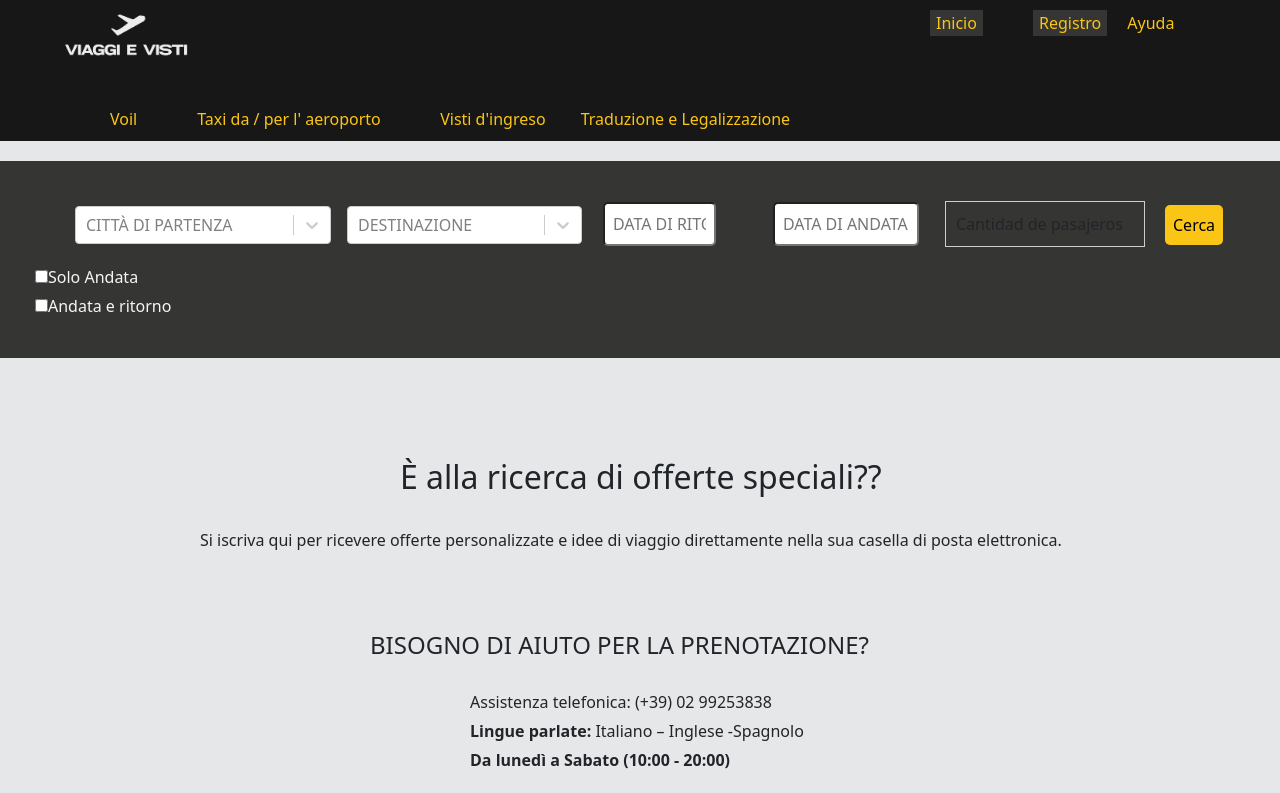
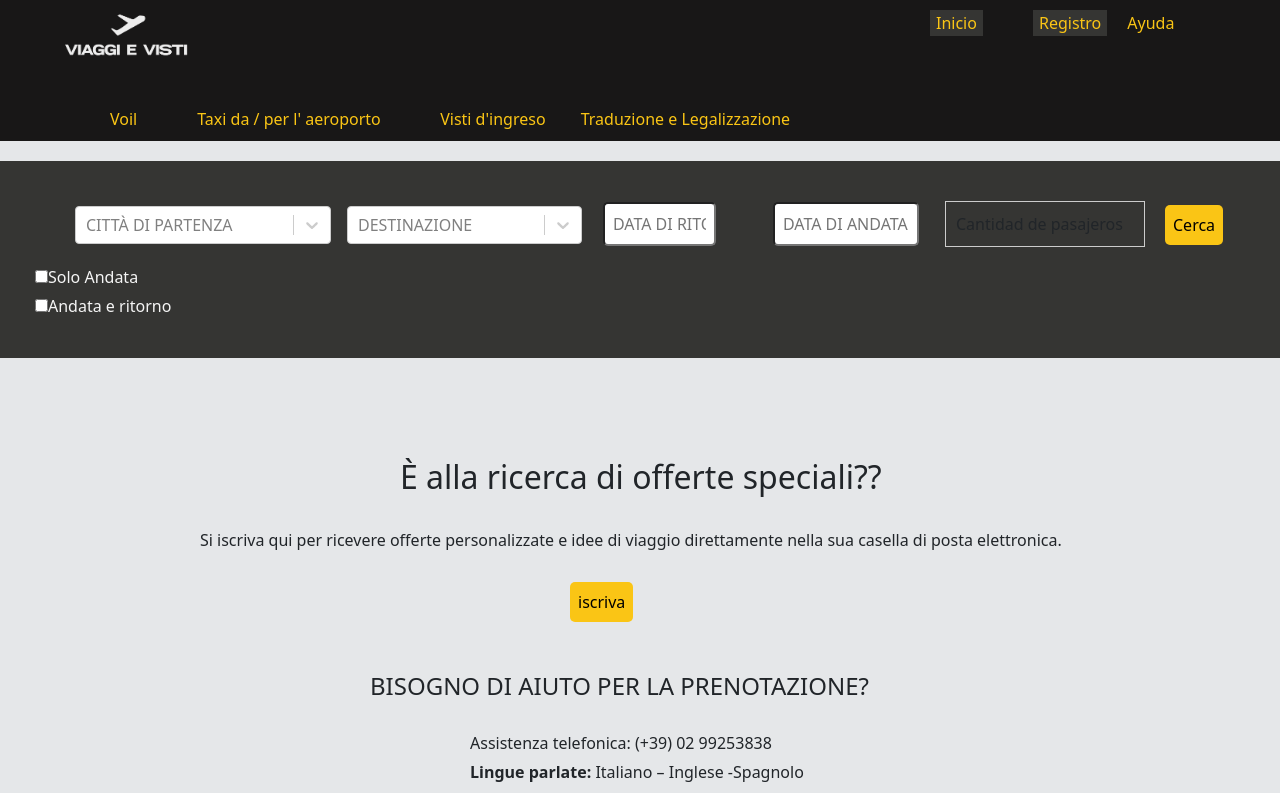
Before and after one commit to TamaraZaslavsky82/repoVV, a React (Create React App) app: page /voil in a window 1280 px wide. Shown: the top 793 px of the page. Built offline with nearby package versions, Linux system fonts and the light colour scheme; the HTML template or start-up script is replaced by a standard one.

Commit message:
segundo commit

```diff
--- a/src/componets/Voil/Voil.jsx
+++ b/src/componets/Voil/Voil.jsx
@@ -75,7 +75,11 @@ export default function Voil() {
         Si iscriva qui per ricevere offerte personalizzate e idee di viaggio
         direttamente nella sua casella di posta elettronica.
       </p>
-
+      <Link to='/iscriva'>
+<button className={style.button2}>
+  iscriva
+</button>
+</Link>
       <br />
 
       <h4 className={style.h4}>BISOGNO DI AIUTO PER LA PRENOTAZIONE?</h4>
--- a/src/componets/Voil/Voil.module.css
+++ b/src/componets/Voil/Voil.module.css
@@ -38,6 +38,25 @@ margin-top: -42px;
 background-color: rgb(250, 197, 21);
 padding: 8px;
 border-radius: 5px;
+}
+
+.button2{
+    border: none !important;;
+background-color: rgb(250, 197, 21);
+padding: 8px;
+border-radius: 5px;
+margin-left: 570px;
+margin-top: 25px;
+}
+
+.button2:hover{
+    border: none !important;;
+    background-color: rgb(53, 53, 51);
+    color: rgb(250, 197, 21);
+padding: 8px;
+border-radius: 5px;
+margin-left: 570px;
+margin-top: 25px;
 }
 
 
```
